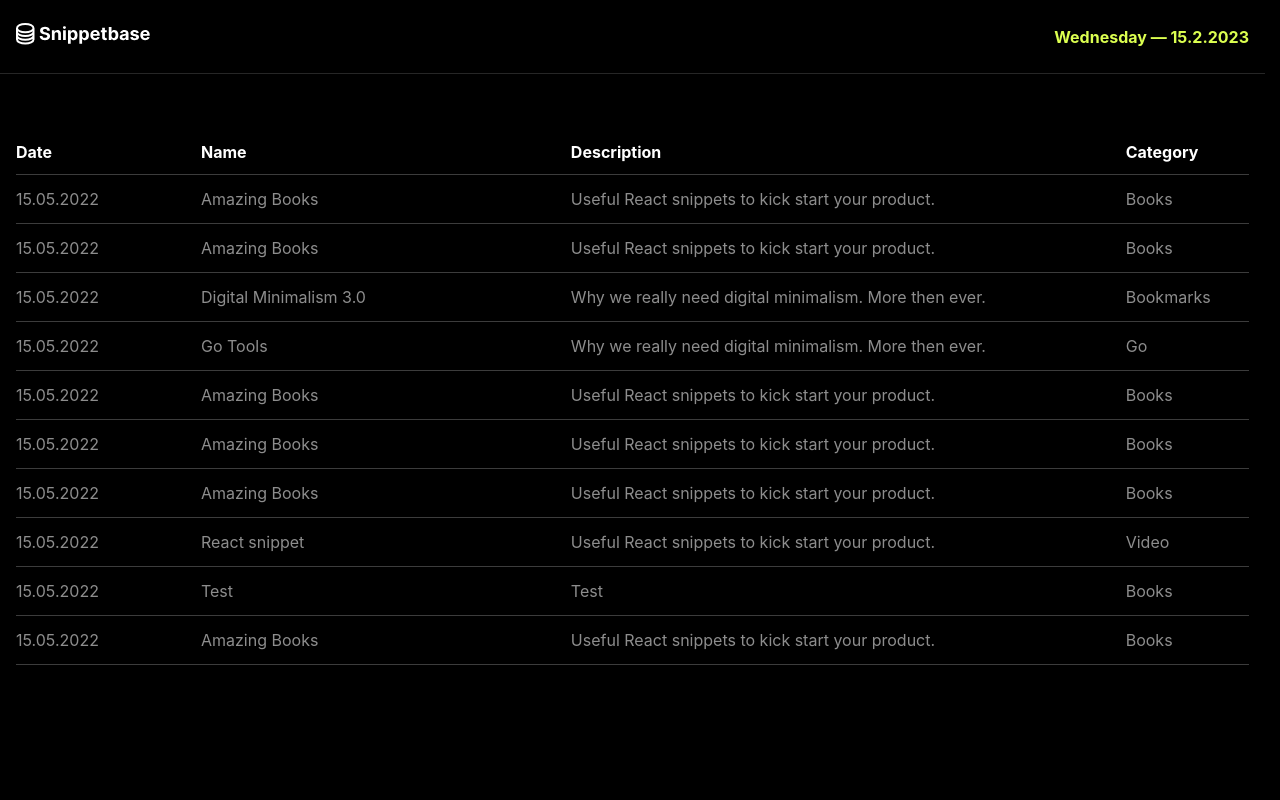
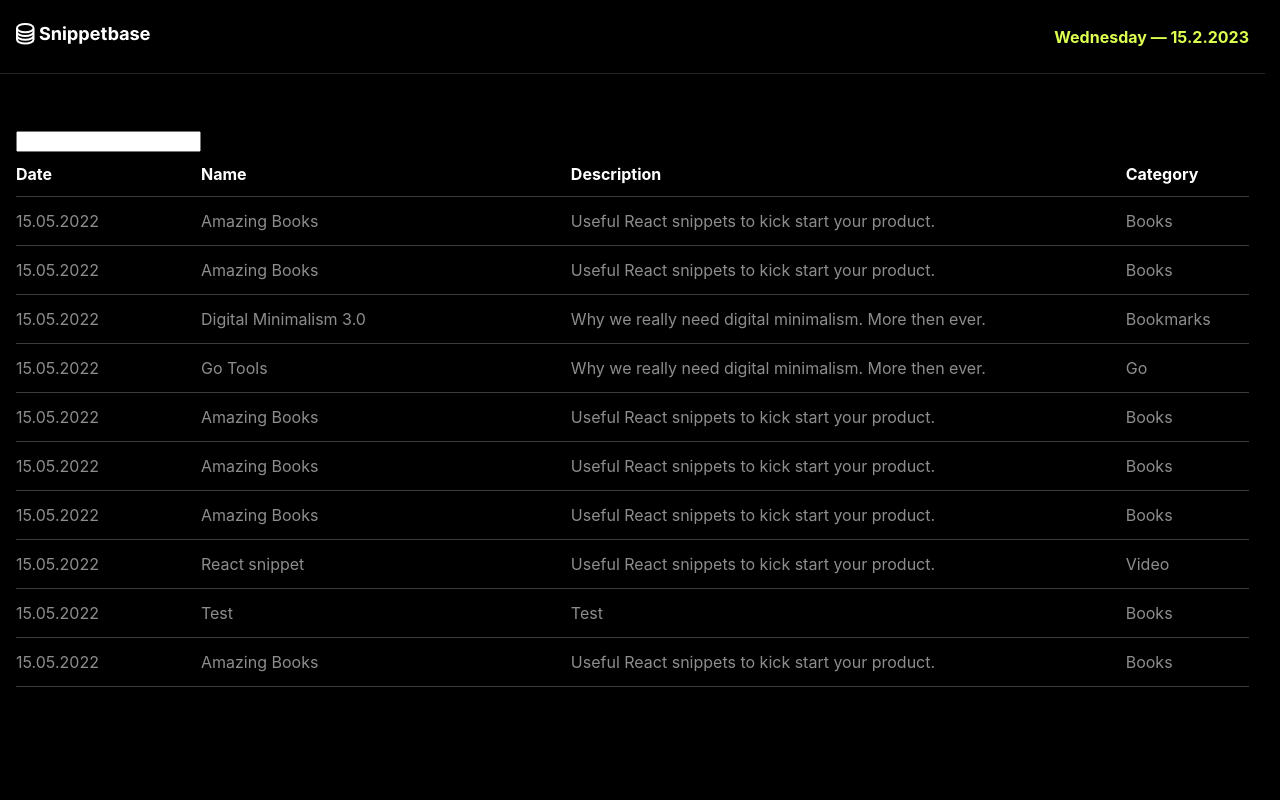
Before and after one commit to nenadmarinkovic/snippetbase, a Next.js app: page / in a window 1280 px wide. Shown: the top 800 px of the page. Built offline with nearby package versions, Linux system fonts and the light colour scheme.

Commit message:
search functionality added

```diff
--- a/components/Snippets.tsx
+++ b/components/Snippets.tsx
@@ -6,17 +6,24 @@ import {
   FlexTableRow,
   FlexRow,
 } from "../styles/components/snippets";
+import { useSearch } from "../hooks/useSearch";
 
 function Snippets({ snippets }: any) {
+  const { filteredSnippets, handleSearchQuery } = useSearch(snippets);
+
   return (
     <TableContainer>
+
+        <input onChange={handleSearchQuery} />
+
+
       <FlexTableHeader>
         <FlexRow>Date</FlexRow>
         <FlexRow>Name</FlexRow>
         <FlexRow>Description</FlexRow>
         <FlexRow>Category</FlexRow>
       </FlexTableHeader>
-      {snippets.map((snippet: any, index: any) => (
+      {filteredSnippets.map((snippet: any, index: any) => (
         <Link
           key={index}
           as={`/snippet/${snippet.filePath.replace(/\.mdx?$/, "")}`}
--- /dev/null
+++ b/hooks/useSearch.tsx
@@ -0,0 +1,33 @@
+import React from "react";
+
+export const useSearch = (data: any) => {
+  const allAnswers = data;
+
+  const emptyQuery = "";
+  const [searchQuery, setSearchQuery] = React.useState({
+    filteredData: [],
+    query: emptyQuery,
+  });
+
+  const handleSearchQuery = (e: any) => {
+    const query = e.target.value;
+    const filteredSnippets = data || [];
+
+    const filteredData = filteredSnippets.filter((answer: any) => {
+      const { title, description, category } = answer.data;
+      return (
+        title.toLowerCase().includes(query.toLowerCase()) ||
+        description.toLowerCase().includes(query.toLowerCase()) ||
+        category.toLowerCase().includes(query.toLowerCase())
+      );
+    });
+
+    setSearchQuery({ filteredData, query });
+  };
+
+  const { filteredData, query } = searchQuery;
+  const hasSearchResult = filteredData && query !== emptyQuery;
+  const filteredSnippets = hasSearchResult ? filteredData : allAnswers;
+
+  return { filteredSnippets, handleSearchQuery };
+};
--- a/pages/snippet/[slug].tsx
+++ b/pages/snippet/[slug].tsx
@@ -30,7 +30,7 @@ const PostPage: NextPage = ({ source, frontMatter }: any) => {
   return (
     <>
       <Head>
-        <title> {frontMatter.title} </title>
+        <title>{frontMatter.title}</title>
         <meta name="description" content="Web development and design." />
         <link rel="icon" href="/favicon.ico" />
       </Head>
```
